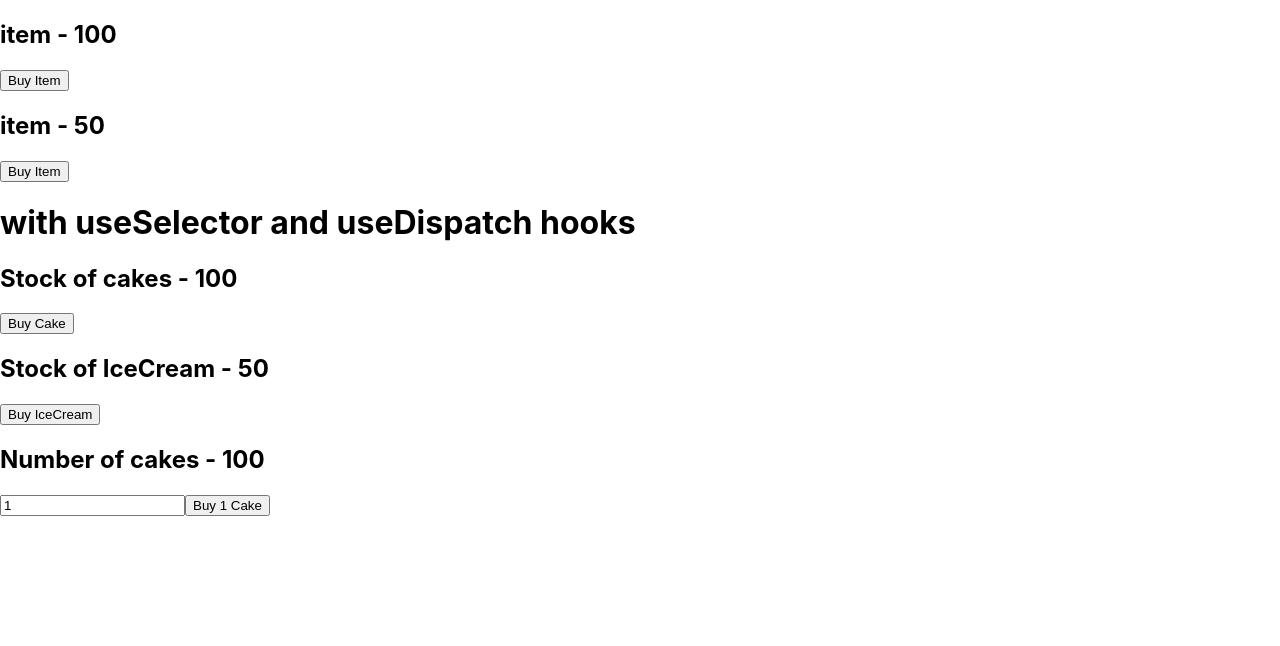
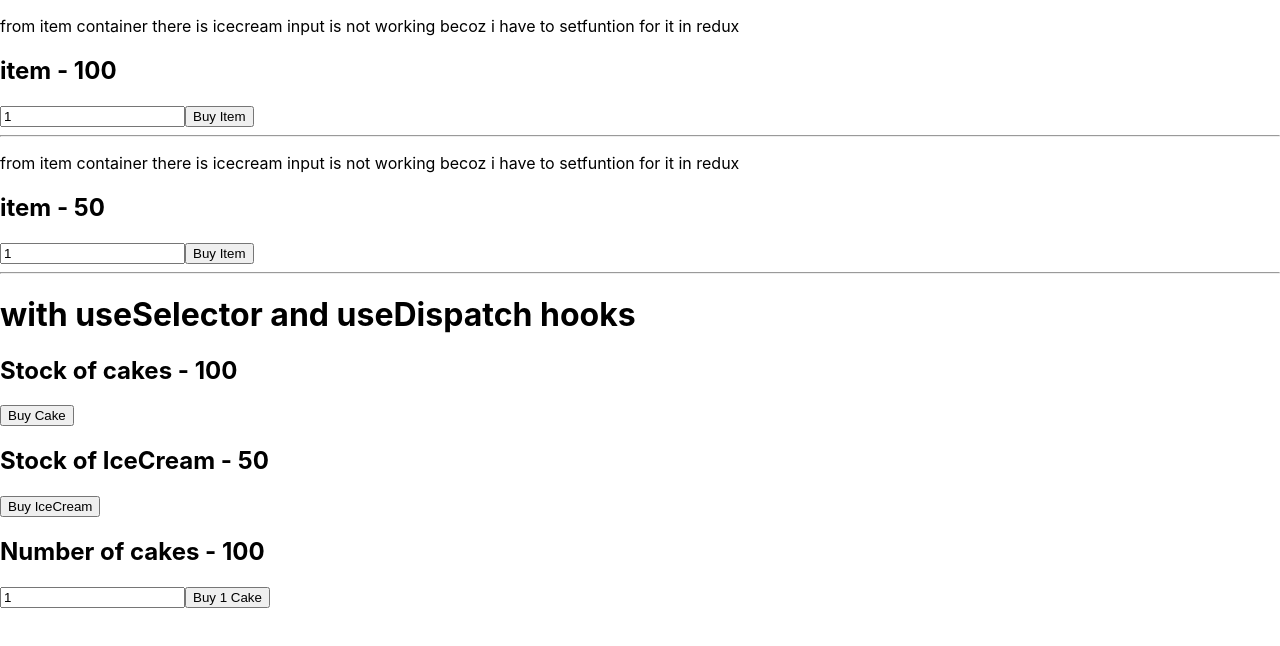
Before and after one commit to KVerma-developer/redux, a React (Create React App) app in the folder reduxwithreact/: page / in a window 1280 px wide. Shown: the top 646 px of the page. Built offline with nearby package versions, Linux system fonts and the light colour scheme.

Commit message:
added input field in cake only

```diff
--- a/reduxwithreact/src/components/ItemContainer.jsx
+++ b/reduxwithreact/src/components/ItemContainer.jsx
@@ -1,13 +1,19 @@
-import React from 'react';
+import React,{useState} from 'react';
 import { connect} from 'react-redux';
 import { buyCake, buyIceCream } from '../redux';
 
 ///map state to prop function
 const ItemContainer = (props) => {
+    const[number,setNumber]=useState(1)
+
   return (
     <div>
+        <p>from item container there is icecream input is not working becoz i have to setfuntion for it in redux</p>
         <h2> item - {props.item} </h2>
-        <button onClick={props.buyItem}>Buy Item</button>
+        <input type="text" value={number} onChange={e=>setNumber(e.target.value)}/>
+
+        <button onClick={()=>props.buyItem(number)}>Buy Item</button>
+        <hr/>
 
     </div>
   )
@@ -31,10 +37,11 @@ const mapStateToProps = (state,ownProps) =>{
      }
 }
 
+//i have to do
 const  mapDispatchToProps=(dispatch,ownProps)=>{
     //returning action creator as props
-    const dispatchFunction = ownProps.cake ? ()=>dispatch(buyCake()) :
-    ()=>dispatch(buyIceCream())
+    const dispatchFunction = ownProps.cake ? (number)=>dispatch(buyCake(number)) :
+    (number)=>dispatch(buyIceCream(number))
 
     return {
         buyItem:dispatchFunction
```
